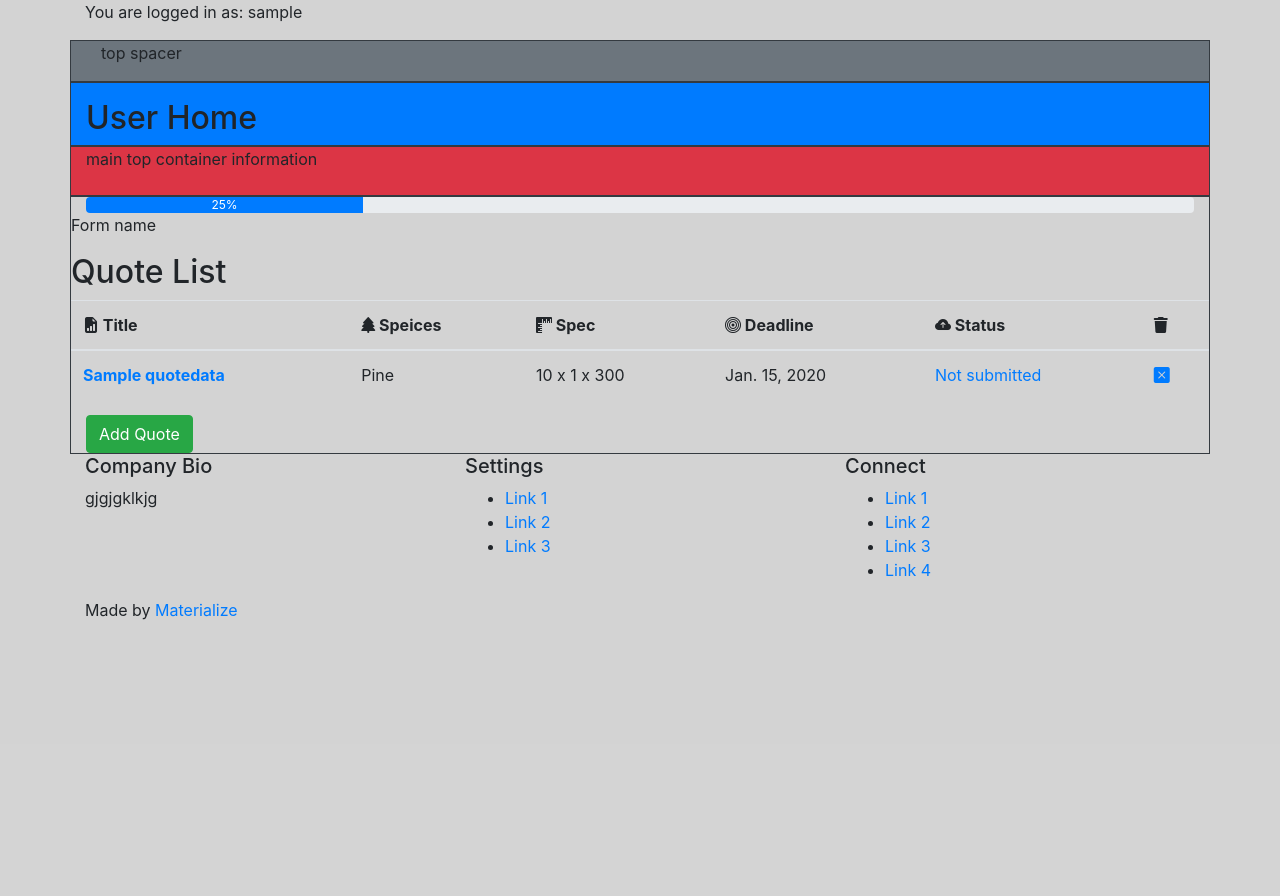
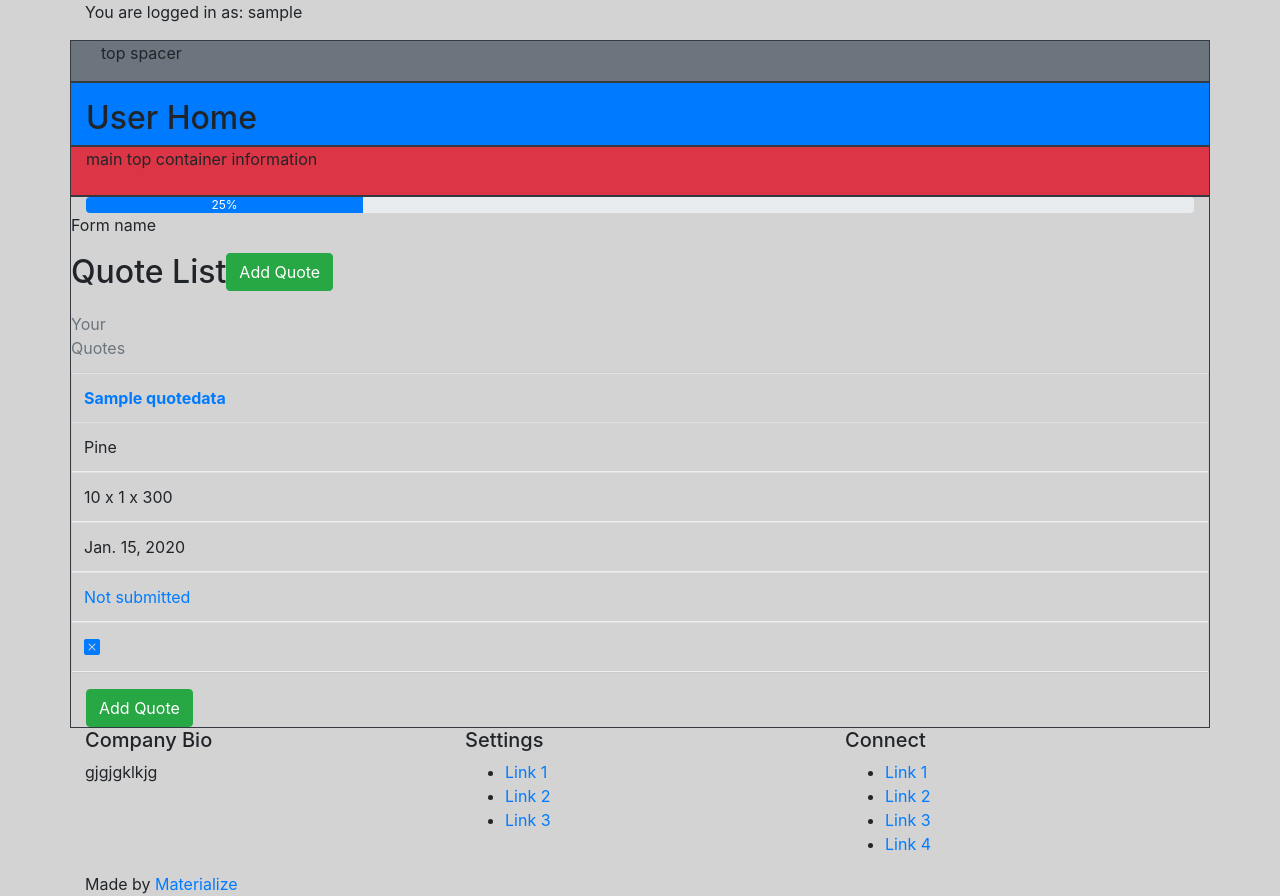
Before and after one commit to andrewcargill/johans_eco_timber, a Django app: page /quote_list.html in a window 1280 px wide. Shown: the part 56-952 px from the top of the page. Before the commit the page ends 676 px from the top, so only its background shows below. Run offline with Django 3.2, Linux system fonts and the light colour scheme; a user stored in the database is signed in; tables that the repository leaves empty hold one stand-in row (values such as "Sample post"); some libraries are stand-ins or nearby versions.

Commit message:
basic responsive design for quote_list view

```diff
--- a/templates/quote_list.html
+++ b/templates/quote_list.html
@@ -41,9 +41,12 @@
         </div>
         <div class="row">
 
-            <h2>Quote List</h2>
-
-            <table class="table table-hover" style="width:100%">
+            <h2>Quote List</h2><a href="{% url 'user_home' %}">
+                <button type="button" class="btn btn-success">Add Quote</button>
+            </a>
+            <div class="table-responsive" >
+            <table class="table table-hover " style="width:100%">
+                <caption>Your Quotes</caption>
                 <thead>
                     <tr>
                         <th scope="col"><i class="bi bi-file-earmark-bar-graph-fill"></i> Title</th>
@@ -104,6 +107,7 @@ Status</th>
                     {% endfor %}
                 </tbody>
             </table>
+        </div>
             <div class="container">
                 <a href="{% url 'user_home' %}">
                     <button type="button" class="btn btn-success">Add Quote</button>
--- a/timber_company/static/css/style.css
+++ b/timber_company/static/css/style.css
@@ -11,3 +11,52 @@
 body {
     background-color: lightgray;
 }
+
+@media
+only screen and (max-width: 760px),
+(min-device-width: 768px) and (max-device-width: 1024px)  {
+
+/* Force table to not be like tables anymore */
+table, thead, tbody, th, td, tr {
+    display: block;
+}
+
+/* Hide table headers (but not display: none;, for accessibility) */
+thead tr {
+    position: absolute;
+    top: -9999px;
+    left: -9999px;
+}
+
+tr { border: 1px solid #ccc; }
+
+td {
+    /* Behave  like a "row" */
+    border: none;
+    border-bottom: 1px solid #eee;
+    position: relative;
+    padding-left: 50%;
+}
+
+td:before {
+    /* Now like a table header */
+    position: absolute;
+    /* Top/left values mimic padding */
+    top: 6px;
+    left: 6px;
+    width: 45%;
+    padding-right: 10px;
+    white-space: nowrap;
+}
+
+/*
+Label the data
+*/
+td:nth-of-type(1):before { }
+td:nth-of-type(2):before { }
+td:nth-of-type(3):before { }
+td:nth-of-type(4):before { }
+td:nth-of-type(5):before { }
+td:nth-of-type(6):before { }
+
+}
```
Also changed, not shown: timber_company/static/js/script.js (line endings or trailing spaces).
